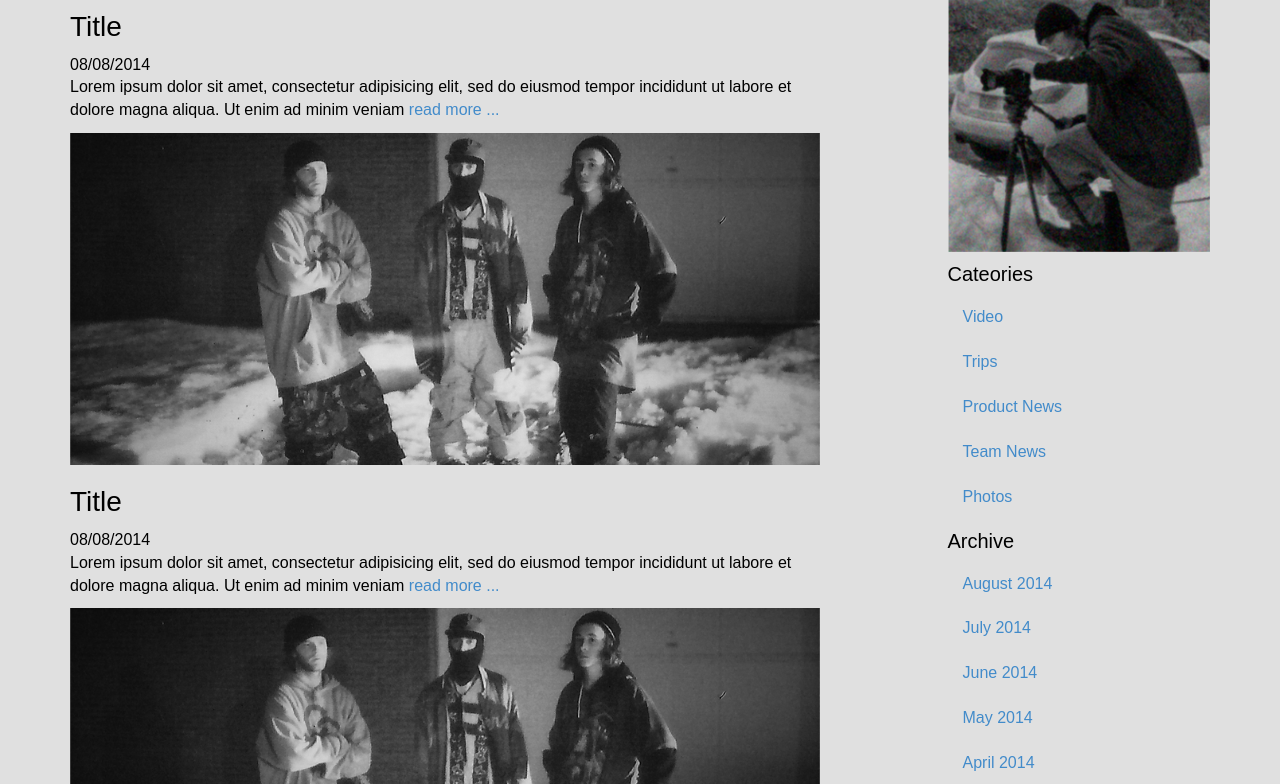
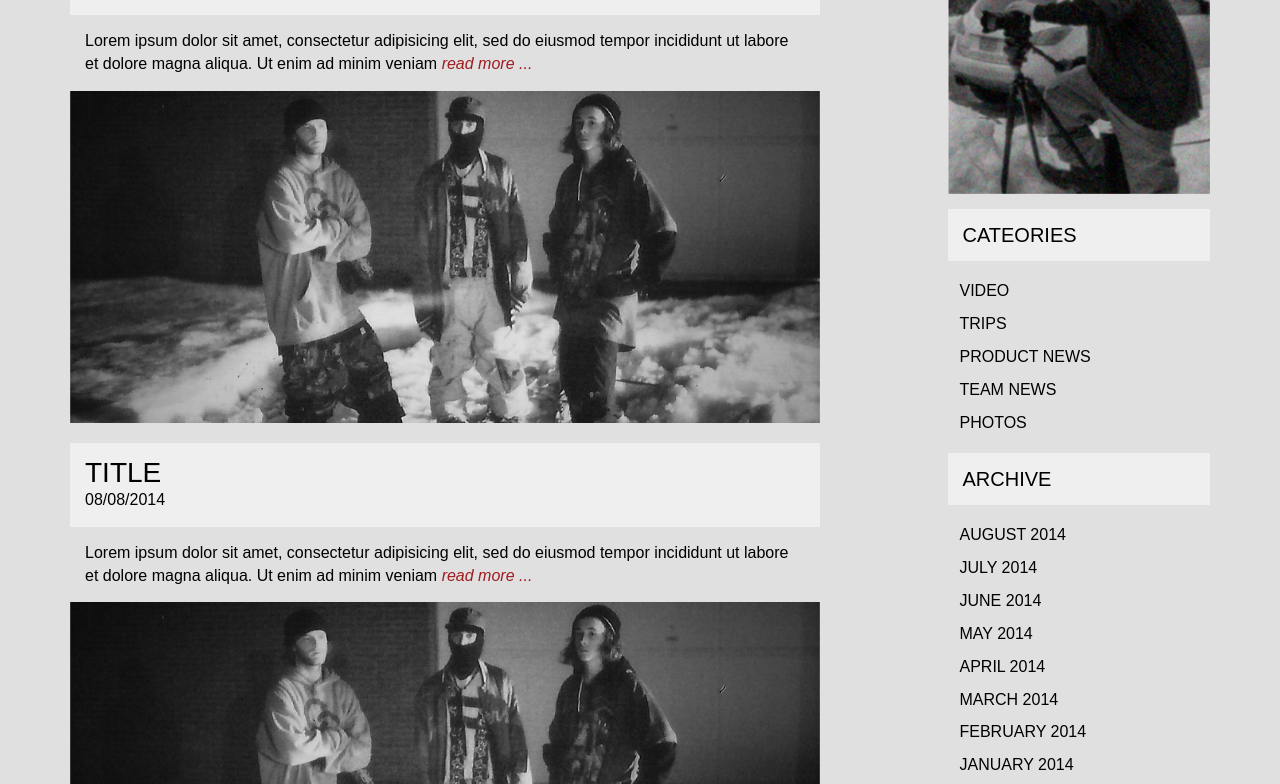
Before and after one commit to zlincoln/hg_skis_2014, a website: page blog.html in a window 1280 px wide. Shown: the part 181-965 px from the top of the page. Drawn offline with Linux system fonts and the light colour scheme; a web font is replaced by a local one.

Commit message:
blog page

```diff
--- a/blog.html
+++ b/blog.html
@@ -55,18 +55,16 @@
 			</div> -->
 		</nav>
 	</header>
-	<section id="heading">
+	<!-- <section class="heading">
 		<div class="container">
 			<div class="row">
 				<div class="col-xs-12">
-					<div class="page-heading">
-						<h1>Media</h1>
-					</div>
+					<h1>Blog</h1>
 				</div>
 			</div>
 		</div>
-	</section>
-	<section>
+	</section> -->
+	<section id="blog">
 		<div class="container">
 			<div class="row">
 				<div class="col-xs-8">
@@ -103,9 +101,13 @@
 							<img class="img-responsive" src="images/temp/blog-placeholder.png">
 						</div>
 					</article>
+					<ul class="pager">
+					  <li class="previous"><a href="#">&larr; Older</a></li>
+					  <li class="next"><a href="#">Newer &rarr;</a></li>
+					</ul>
 				</div>
-				<div class="col-xs-3 col-xs-push-1">
-					<img class="img-responsive" src="images/temp/ad-placeholder.png">
+				<div id="sidebar" class="col-xs-3 col-xs-push-1">
+					<img class="img-responsive ad" src="images/temp/ad-placeholder.png">
 					<h4>Cateories</h4>
 					<ul class="nav nav-stacked">
 						<li><a href="javascript:void(0)">Video</a></li>
--- a/css/globals.less
+++ b/css/globals.less
@@ -256,3 +256,7 @@ section.heading{
 		line-height: 1;
 	}
 }
+
+header + section.heading:first-of-type{
+	margin-top: 20px;
+}
--- a/css/master.less
+++ b/css/master.less
@@ -12,8 +12,11 @@
 @dark-gray: #464547; //(footer)
 @darkest-gray: #313032; //(footer copyright)
 
+@red: #9f1c20;
+
 
 @import 'globals';
 @import 'template-home';
 @import 'template-skis';
 @import 'template-about';
+@import 'template-blog';
--- /dev/null
+++ b/css/template-blog.less
@@ -0,0 +1,61 @@
+#blog{
+	article{
+		margin-bottom: 20px;
+		.heading{
+			background: #efefef;
+			padding: 15px;
+			h3{
+				margin: 0;
+				text-transform: uppercase;
+			}
+		}
+		.content{
+			p{
+				margin: 15px;
+				a{
+					color: @red;
+					font-style: italic;
+				}
+			}
+		}
+		&:first-of-type{
+			margin-top: 20px;
+		}
+	}
+	.pager{
+		a{
+			background: transparent;
+			border-radius: 0px;
+			color: @text-color;
+			&:hover{
+				background: transparent;
+				color: @red;
+			}
+		}
+	}
+	#sidebar{
+		img.ad{
+			margin-top: 20px;
+		}
+		h4{
+			margin: 15px 0;
+			padding: 15px;
+			background: #efefef;
+			text-transform: uppercase;
+		}
+		ul.nav{
+			li{
+				a{
+					padding: 4px 12px;
+					color: @text-color;
+					text-transform: uppercase;
+					&:hover{
+						// background: #efefef;
+						background: transparent;
+						color: @red;
+					}
+				}
+			}
+		}
+	}
+}
```
Also changed, not shown: skis.html (+2 -4 lines), css/master.css, images/history-polaroids/full.png (added).
